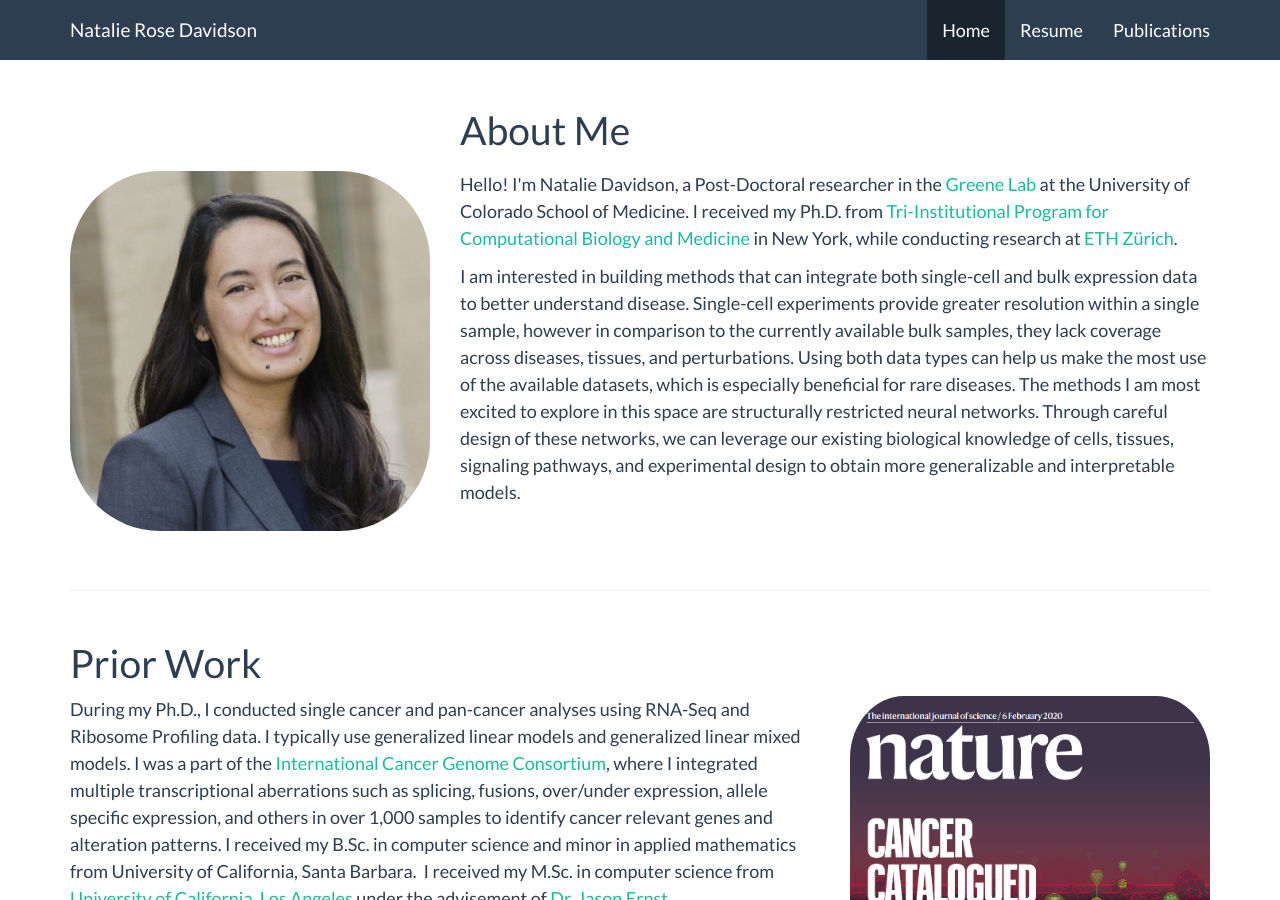
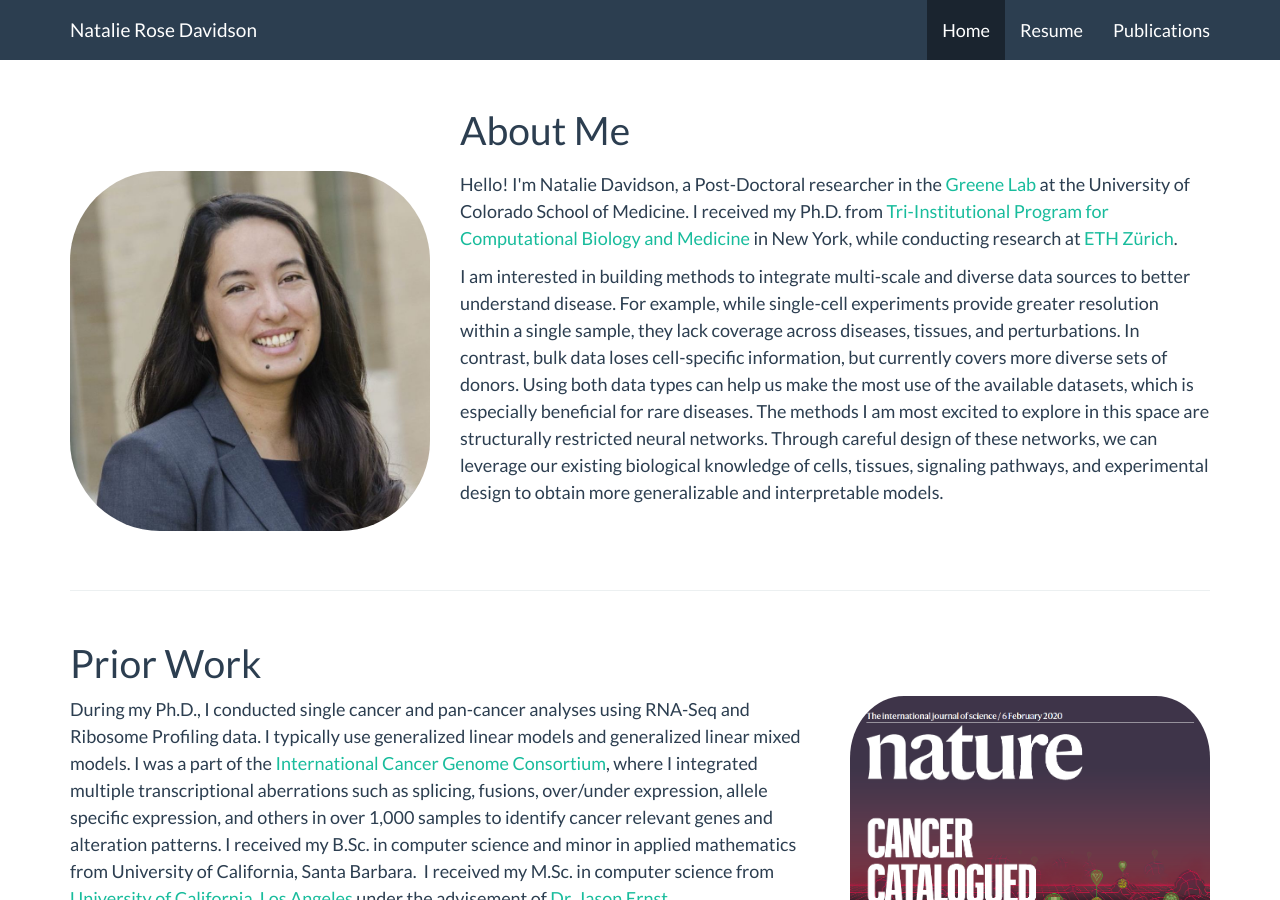
Before and after one commit to nrosed/nrosed.github.io, a Jekyll site: the page built from index.html, in a window 1280 px wide and 900 px high. Built offline with Jekyll 4.4.1, drawn with Linux system fonts in a browser that asks for light colours.

Commit message:
Update index.html
Changed text a bit to reflect more more general ideas about my interests.

```diff
--- a/index.html
+++ b/index.html
@@ -41,7 +41,7 @@
   <div class="col-md-8 col-sm-10 col-xs-12">
     <p>Hello! I'm Natalie Davidson, a Post-Doctoral researcher in the <a href="https://greenelab.com/" target="_blank">Greene Lab</a> at the University of Colorado School of Medicine. I received my Ph.D. from <a href="http://compbio.triiprograms.org" target="_blank">Tri-Institutional Program for Computational Biology and Medicine</a> in New York, while conducting research at <a href="http://ethz.ch" target="_blank">ETH Zürich</a>.</p>
 
-    <p>I am interested in building methods that can integrate both single-cell and bulk expression data to better understand disease. Single-cell experiments provide greater resolution within a single sample, however in comparison to the currently available bulk samples, they lack coverage across diseases, tissues, and perturbations. Using both data types can help us make the most use of the available datasets, which is especially beneficial for rare diseases. The methods I am most excited to explore in this space are structurally restricted neural networks. Through careful design of these networks, we can leverage our existing biological knowledge of cells, tissues, signaling pathways, and experimental design to obtain more generalizable and interpretable models.
+    <p>I am interested in building methods to integrate multi-scale and diverse data sources to better understand disease. For example, while single-cell experiments provide greater resolution within a single sample, they lack coverage across diseases, tissues, and perturbations. In contrast, bulk data loses cell-specific information, but currently covers more diverse sets of donors. Using both data types can help us make the most use of the available datasets, which is especially beneficial for rare diseases. The methods I am most excited to explore in this space are structurally restricted neural networks. Through careful design of these networks, we can leverage our existing biological knowledge of cells, tissues, signaling pathways, and experimental design to obtain more generalizable and interpretable models.
     </p>
   </div>
 </div>
```
